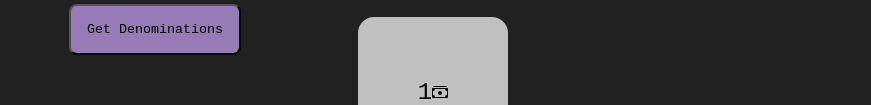
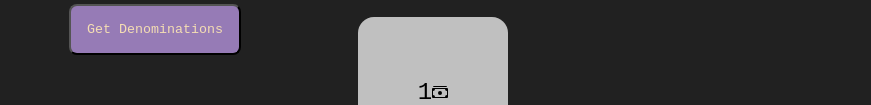
Before and after one commit to Biki-das/Cash-Register-App, a website: page index.html in a window 1280 px wide. Shown: the part 413-518 px from the top of the page, without its empty margins (204-1075 px from the left). Drawn offline with Linux system fonts and the light colour scheme; a web font is replaced by a local one.

Commit message:
Btn color change

```diff
--- a/style.css
+++ b/style.css
@@ -79,6 +79,7 @@ main{
     font-family: inherit;
     background-color: #967bb6;
     cursor: pointer;
+    color: wheat;
 }
 
 form > div{
```
